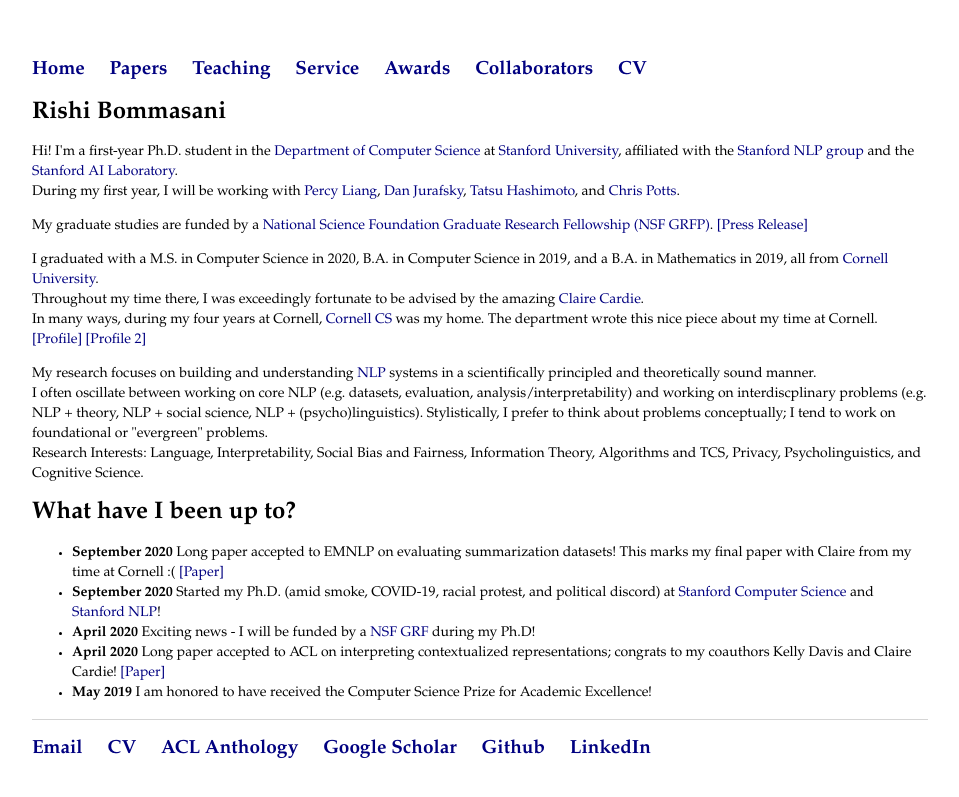
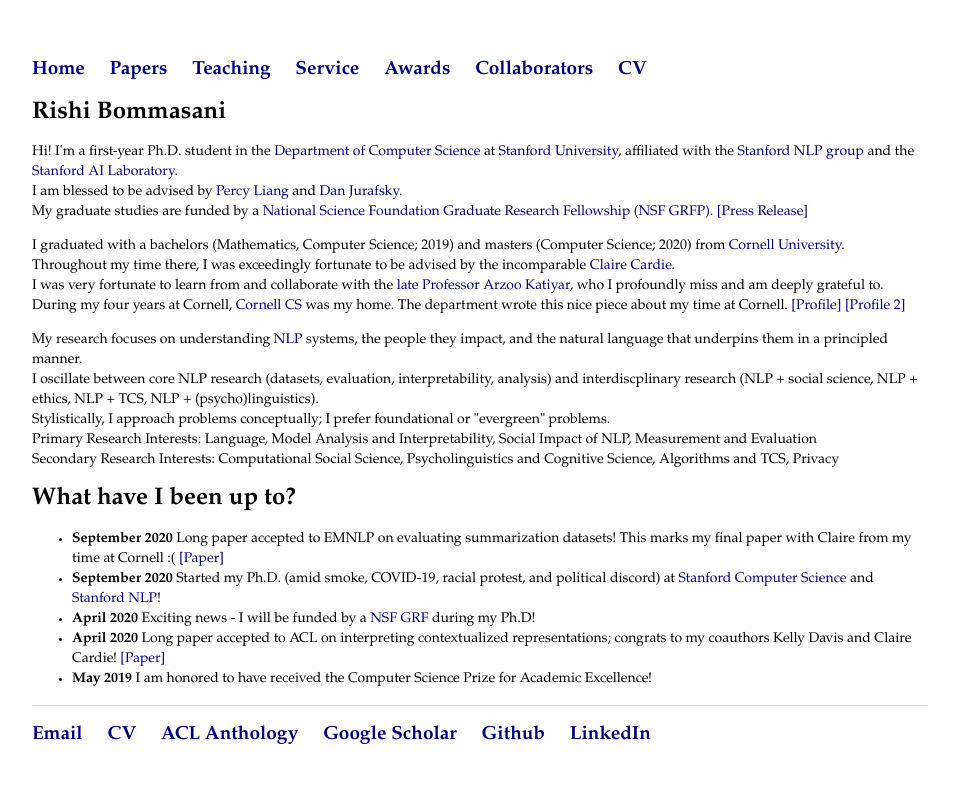
Before and after one commit to rishibommasani/rishibommasani.github.io, a Jekyll site: the page built from index.html, in a window 1280 px wide. Shown: the top 797 px of the page, without its empty margins (160-1119 px from the left). Built offline with Jekyll 4.4.1, drawn with Linux system fonts in a browser that asks for light colours.

Commit message:
1) Arzoo, 2) Research Description, 3) Advising

```diff
--- a/index.html
+++ b/index.html
@@ -5,21 +5,23 @@
 			<div class="blurb">
 				<h1> Rishi Bommasani</h1>
 				<p>Hi! I'm a first-year Ph.D. student in the <a href="https://cs.stanford.edu/">Department of Computer Science</a> at <a href="https://www.stanford.edu/">Stanford University</a>, affiliated with the <a href="https://nlp.stanford.edu/">Stanford NLP group</a> and the <a href="https://ai.stanford.edu/">Stanford AI Laboratory</a>.
-				<br> During my first year, I will be working with <a href="https://cs.stanford.edu/~pliang/">Percy Liang</a>, <a href="https://web.stanford.edu/~jurafsky/">Dan Jurafsky</a>, <a href="https://thashim.github.io/">Tatsu Hashimoto</a>, and <a href="https://web.stanford.edu/~cgpotts/">Chris Potts</a>.</p>
+				<br> I am blessed to be advised by <a href="https://cs.stanford.edu/~pliang/">Percy Liang</a> and <a href="https://web.stanford.edu/~jurafsky/">Dan Jurafsky</a>.
+				<br> My graduate studies are funded by a <a href="https://www.nsfgrfp.org/resources/about_grfp">National Science Foundation Graduate Research Fellowship (NSF GRFP)</a>. <a href="https://www.cs.cornell.edu/information/news/newsitem11136/cs-graduate-students-receive-national-science-foundation-graduate"> [Press Release] </a> </p>
 
-				<p> My graduate studies are funded by a <a href="https://www.nsfgrfp.org/resources/about_grfp">National Science Foundation Graduate Research Fellowship (NSF GRFP)</a>. <a href="https://www.cs.cornell.edu/information/news/newsitem11136/cs-graduate-students-receive-national-science-foundation-graduate"> [Press Release] </a> </p>
+				<p> I graduated with a bachelors (Mathematics, Computer Science; 2019) and masters (Computer Science; 2020) from <a href="https://www.cornell.edu/">Cornell University</a>.
+				<br> Throughout my time there, I was exceedingly fortunate to be advised by the incomparable <a href="http://www.cs.cornell.edu/home/cardie/">Claire Cardie</a>.
+				<br> I was very fortunate to learn from and collaborate with the <a href="https://news.psu.edu/story/660710/2021/06/07/college-engineering-mourns-loss-faculty-member-arzoo-katiyar">late</a> <a href="https://sites.google.com/site/arzook99/home">Professor Arzoo Katiyar</a>, who I profoundly miss and am deeply grateful to.
+				<br> During my four years at Cornell, <a href="http://www.cs.cornell.edu">Cornell CS</a> was my home. The department wrote this nice piece about my time at Cornell. <a href="https://www.cs.cornell.edu/information/news/newsitem11229/profile-cornell-cs-ba-and-ms-graduate-rishi-bommasani"> [Profile] </a> <a href="https://www.cs.cornell.edu/information/news/newsitem11227/lillian-lee-and-tacl-cs-graduate-stanford-new-platform-data-privacy"> [Profile 2] </a> </p>
 
-				<p> I graduated with a M.S. in Computer Science in 2020, B.A. in Computer Science in 2019, and a B.A. in Mathematics in 2019, all from <a href="https://www.cornell.edu/">Cornell University</a>.
-				    <br> Throughout my time there, I was exceedingly fortunate to be advised by the amazing <a href="http://www.cs.cornell.edu/home/cardie/">Claire Cardie</a>.
-				    <br> In many ways, during my four years at Cornell, <a href="http://www.cs.cornell.edu">Cornell CS</a> was my home. The department wrote this nice piece about my time at Cornell. <a href="https://www.cs.cornell.edu/information/news/newsitem11229/profile-cornell-cs-ba-and-ms-graduate-rishi-bommasani"> [Profile] </a> <a href="https://www.cs.cornell.edu/information/news/newsitem11227/lillian-lee-and-tacl-cs-graduate-stanford-new-platform-data-privacy"> [Profile 2] </a> </p>
-
-				<p> My research focuses on building and understanding <a href="https://en.wikipedia.org/wiki/Natural_language_processing">NLP</a> systems in a scientifically principled and theoretically sound manner.
-			        <br> I often oscillate between working on core NLP (e.g. datasets, evaluation, analysis/interpretability) and working on interdiscplinary problems (e.g. NLP + theory, NLP + social science, NLP + (psycho)linguistics). Stylistically, I prefer to think about problems conceptually; I tend to work on foundational or "evergreen" problems.
-				<br> Research Interests: Language, Interpretability, Social Bias and Fairness, Information Theory, Algorithms and TCS, Privacy, Psycholinguistics, and Cognitive Science.</p>
+				<p> My research focuses on understanding <a href="https://en.wikipedia.org/wiki/Natural_language_processing">NLP</a> systems, the people they impact, and the natural language that underpins them in a principled manner.
+			        <br> I oscillate between core NLP research (datasets, evaluation, interpretability, analysis) and interdiscplinary research (NLP + social science, NLP + ethics, NLP + TCS, NLP + (psycho)linguistics).
+				<br> Stylistically, I approach problems conceptually; I prefer foundational or "evergreen" problems.
+				<br> Primary Research Interests: Language, Model Analysis and Interpretability, Social Impact of NLP, Measurement and Evaluation
+				<br> Secondary Research Interests: Computational Social Science, Psycholinguistics and Cognitive Science, Algorithms and TCS, Privacy </p>
 
 	  <div class="blurb">
-		  <h1> What have I been up to?</h1>
-		  <ul>
+          <h1> What have I been up to?</h1>
+          <ul>
 	  <li><b>September 2020</b> Long paper accepted to EMNLP on evaluating summarization datasets! This marks my final paper with Claire from my time at Cornell :( <a href="https://github.com/rishibommasani/rishibommasani.github.io/blob/master/papers/EMNLP2020.pdf"> [Paper] </a> </li>
 	  <li><b>September 2020</b> Started my Ph.D. (amid smoke, COVID-19, racial protest, and political discord) at <a href="https://cs.stanford.edu/">Stanford Computer Science</a> and <a href="https://nlp.stanford.edu/">Stanford NLP</a>! </li>
 <!-- 	  <li><b>May 2020</b> I graduated with a M.S. in Computer Science from Cornell University. My <a href="https://github.com/rishibommasani/rishibommasani.github.io/blob/master/papers/MSThesis.pdf">thesis</a> is now available!</li> -->
```
